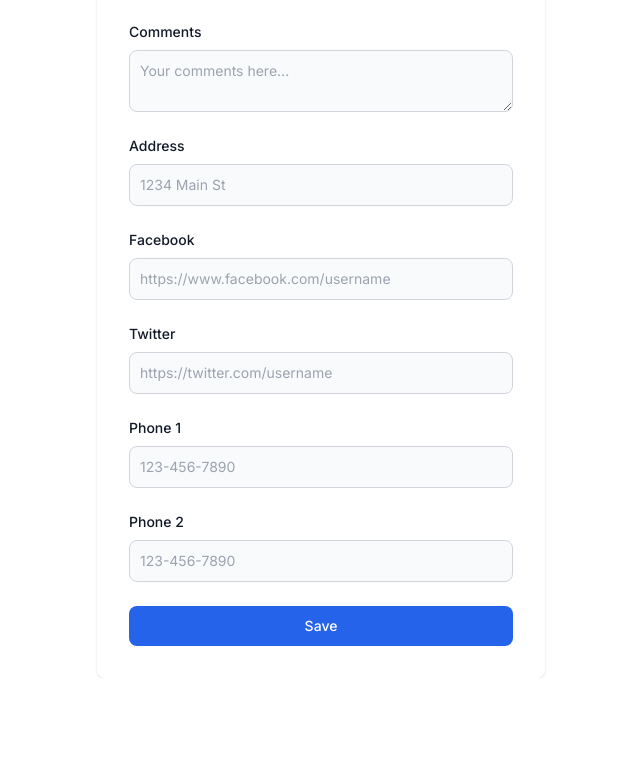
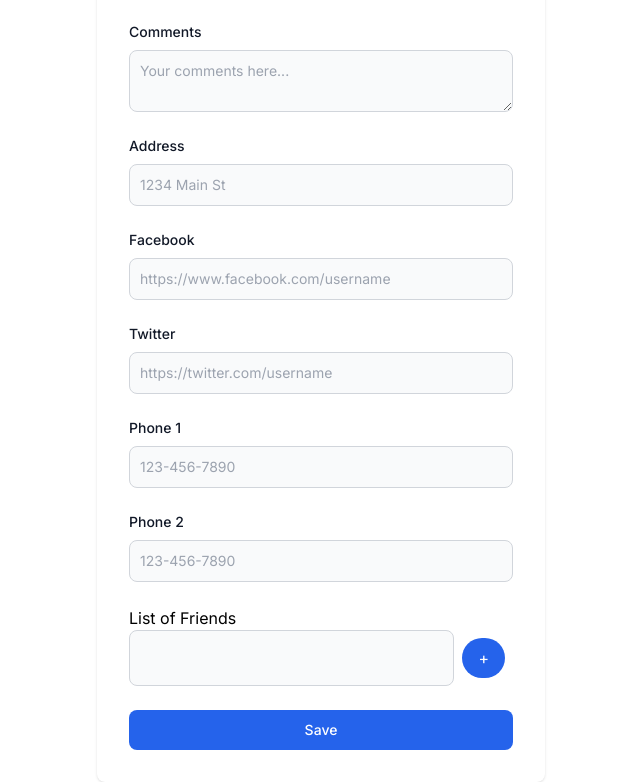
Before and after one commit to AnushkaKohli/Learning-React-Formik, a Next.js app: page / in a window 1280 px wide. Shown: the part 444-1226 px from the top of the page, without its empty margins (319-959 px from the left). Before the commit the page ends 1122 px from the top, so only its background shows below. Built offline with nearby package versions, Linux system fonts and the light colour scheme.

Commit message:
dynamic  array

```diff
--- a/components/NewForm-formikComp.tsx
+++ b/components/NewForm-formikComp.tsx
@@ -1,7 +1,7 @@
 "use client";
 
 import React from "react";
-import { Formik, Form, Field, ErrorMessage } from "formik";
+import { Formik, Form, Field, ErrorMessage, FieldArray } from "formik";
 import * as Yup from "yup";
 
 import './styles.css';
@@ -17,6 +17,7 @@ const initialValues = {
         twitter: "",
     },
     phonenumbers: ["", ""],
+    friends: [""],
 }
 
 const onSubmit = (values: any) => {
@@ -213,6 +214,49 @@ const NewForm_formikComp = () => {
                     />
                     <ErrorMessage name="phonenumbers[1]" component="div" className="error" />
                 </div>
+
+                <div>
+                    <label htmlFor="friends">List of Friends</label>
+                    <FieldArray name="friends">
+                        {
+                            (fieldArrayProps) => {
+                                // console.log("FieldArrayProps: ", fieldArrayProps);
+                                const { push, remove, form } = fieldArrayProps;
+                                const { values } = form;
+                                const { friends } = values;
+                                return (
+                                    <div className="flex flex-col gap-4">
+                                        {
+                                            friends.map((friend: any, index: number) => (
+                                                <div key={index} className="flex">
+                                                    <Field name={`friends[${index}]`} className="formInput" />
+                                                    <button
+                                                        type="button"
+                                                        onClick={() => push("")}
+                                                        className="text-white bg-blue-600 hover:bg-blue-700 rounded-full px-4 py-2 m-2"
+                                                    >
+                                                        +
+                                                    </button>
+                                                    {
+                                                        index > 0 && (
+                                                            <button
+                                                                type="button"
+                                                                onClick={() => remove(index)}
+                                                                className="text-white bg-red-600 hover:bg-red-700 rounded-full px-4 py-2 m-2"
+                                                            >
+                                                                -
+                                                            </button>
+                                                        )
+                                                    }
+                                                </div>
+                                            ))
+                                        }
+                                    </div>
+                                )
+                            }
+                        }
+                    </FieldArray>
+                </div>
                 <button
                     type="submit"
                     className="w-full text-white bg-blue-600 hover:bg-blue-700 focus:ring-4 focus:outline-none focus:ring-blue-300 font-medium rounded-lg text-sm px-5 py-2.5 text-center dark:bg-blue-600 dark:hover:bg-blue-700 dark:focus:ring-blue-800"
```
Also changed, not shown: 1 other file (tests, documents, lock files or other folders).
